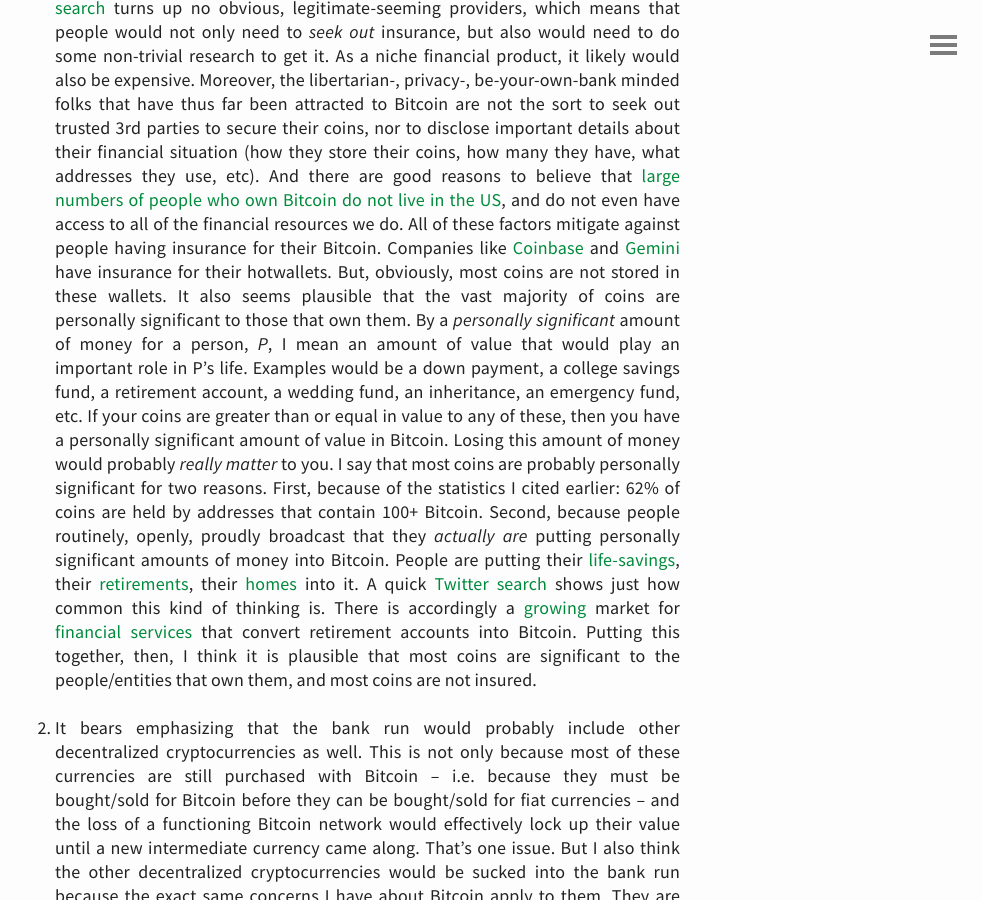
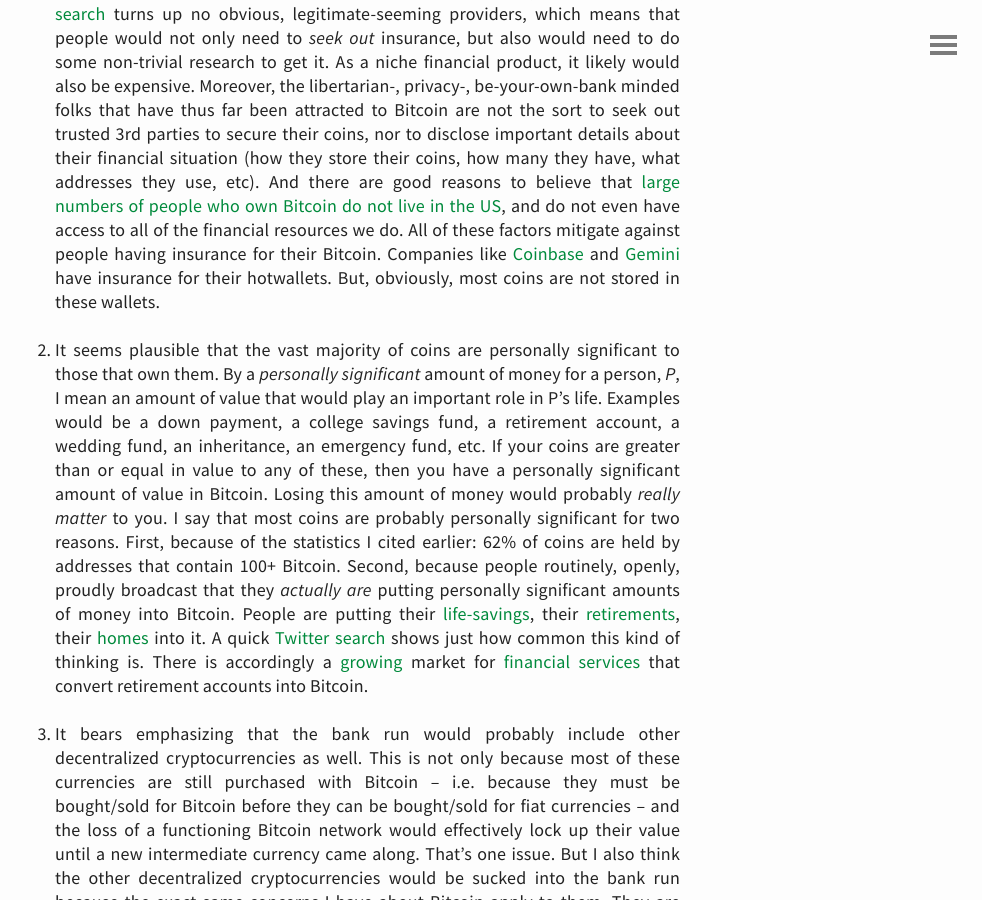
Before and after one commit to davidlaprade/davidlaprade.github.io, a Jekyll site: the page built from _posts/2019-02-01-my-biggest-doubt-about-btc.md, in a window 1280 px wide and 900 px high, scrolled down 5669 px. Shown: the whole window, without its empty margins (298-1280 px from the left). Built offline with Jekyll 4.4.1, drawn with Linux system fonts in a browser that asks for light colours; comment, search, counter and statistics services are not loaded; some of the changed text lies outside the part shown.

Commit message:
Fix footnotes in bitcoin doubt post

```diff
--- a/_posts/2019-02-01-my-biggest-doubt-about-btc.md
+++ b/_posts/2019-02-01-my-biggest-doubt-about-btc.md
@@ -271,7 +271,9 @@ factors mitigate against people having insurance for their Bitcoin. Companies
 like [Coinbase](https://www.coinbase.com/legal/insurance) and
 [Gemini](https://www.businesswire.com/news/home/20181003005283/en/) have
 insurance for their hotwallets. But, obviously, most coins are not stored in
-these wallets.  It also seems plausible that the vast majority of coins are
+these wallets.
+
+2. It seems plausible that the vast majority of coins are
 personally significant to those that own them. By a _personally significant_
 amount of money for a person, _P_, I mean an amount of value that would play an
 important role in P's life. Examples would be a down payment, a college savings
@@ -294,11 +296,9 @@ search](https://twitter.com/search?f=tweets&q=bitcoin%20401k) shows just how
 common this kind of thinking is. There is accordingly a
 [growing](https://www.bitira.com/) market for [financial
 services](https://bitcoinira.com/) that convert retirement accounts into
-Bitcoin.  Putting this together, then, I think it is plausible that most coins
-are significant to the people/entities that own them, and most coins are not
-insured.
+Bitcoin.
 
-2. It bears emphasizing that the bank run would probably include other
+3. It bears emphasizing that the bank run would probably include other
 decentralized cryptocurrencies as well. This is not only because most of these
 currencies are still purchased with Bitcoin -- i.e. because they must be
 bought/sold for Bitcoin before they can be bought/sold for fiat currencies --
```
Also changed, not shown: other parts of _posts/2019-02-01-my-biggest-doubt-about-btc.md (+6 -6 lines).
